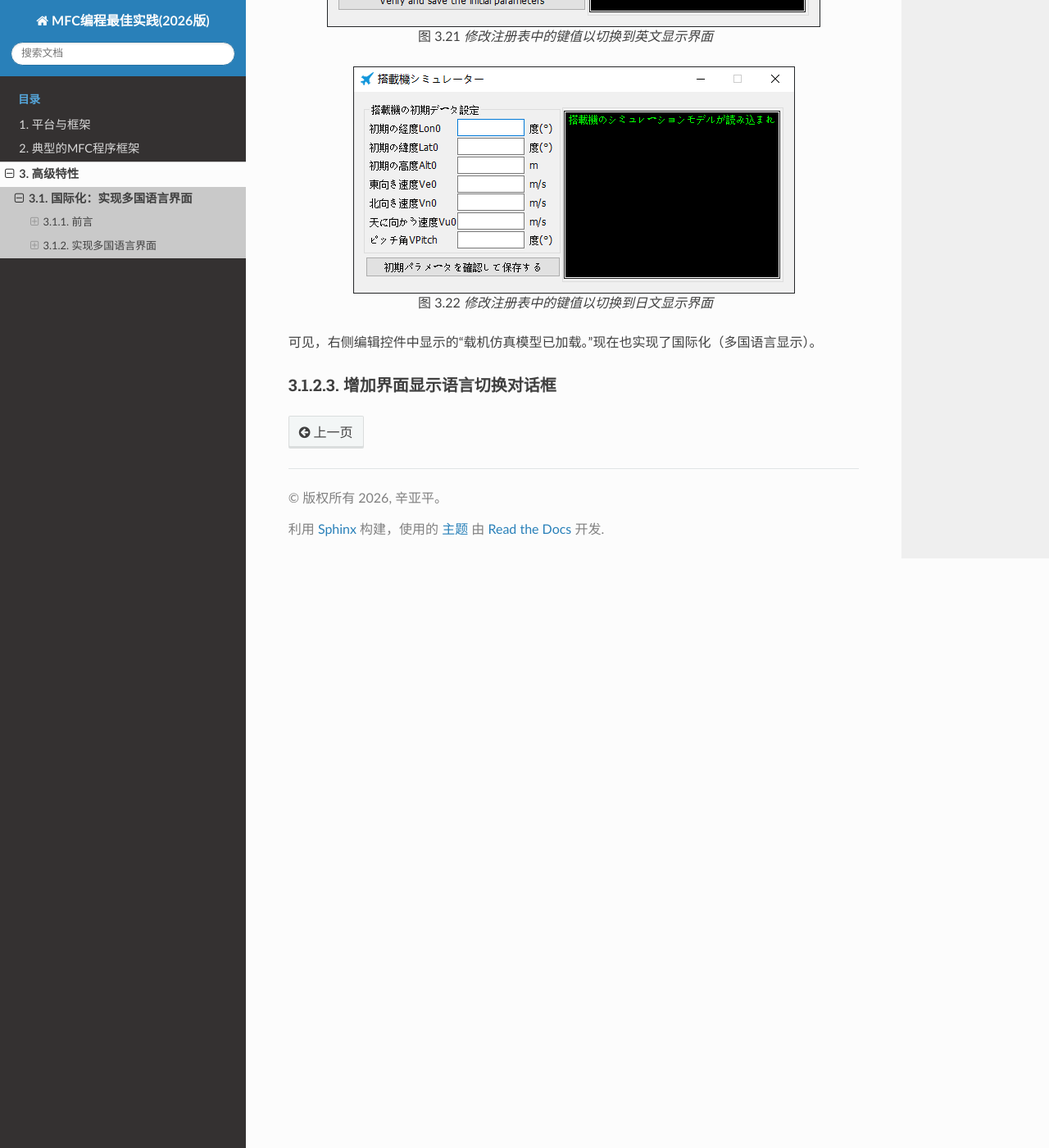
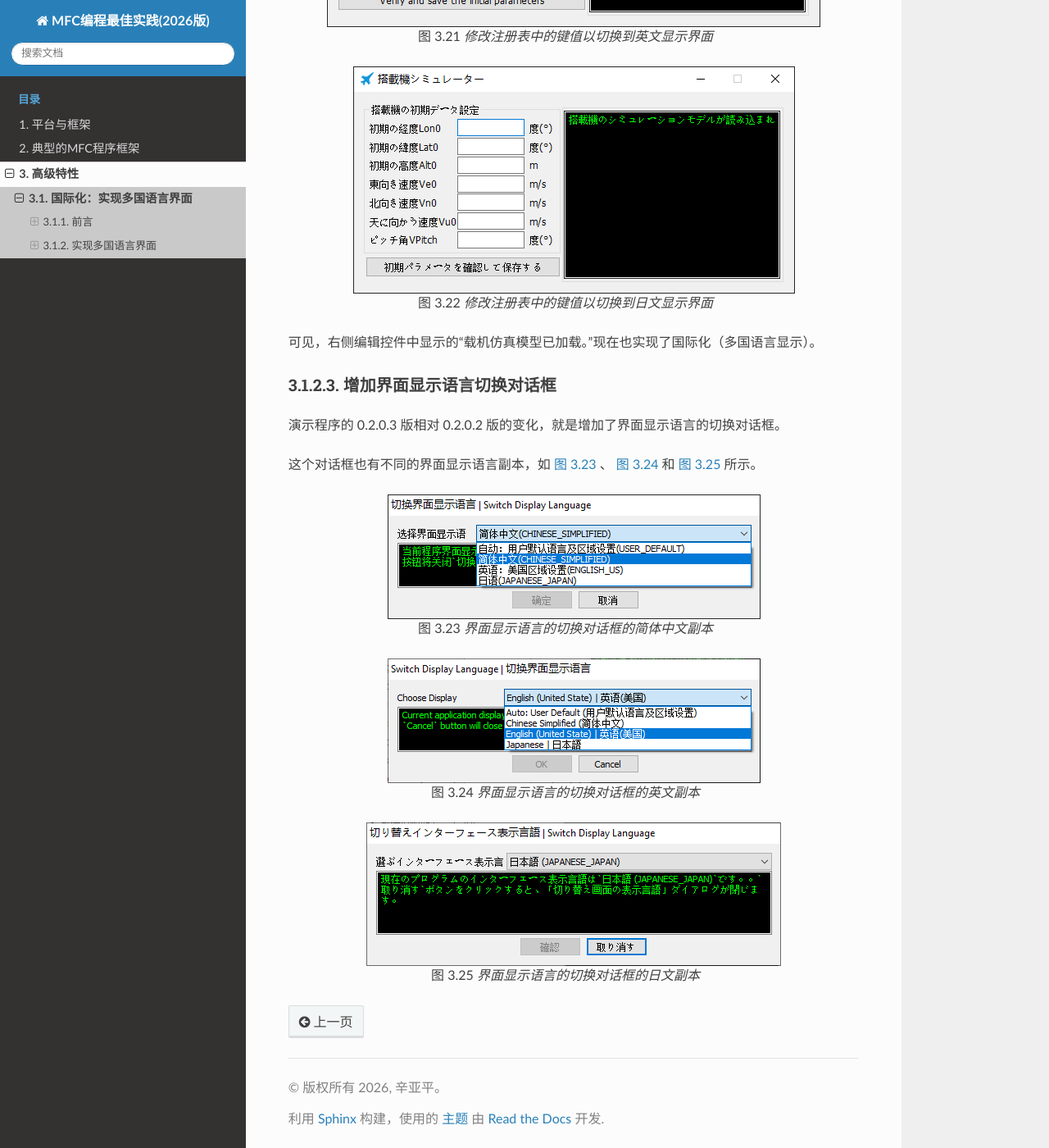
Before and after one commit to yapingxin/MFCBP2026, a Sphinx documentation site: the page built from docs/advanced-features/mfc_multilingual.rst, in a window 1280 px wide and 1400 px high, scrolled down 12724 px. Shown: the whole window at 82% size. Built offline with Sphinx 7.4.7 and the Read the Docs theme 3.1.0, drawn with Linux system fonts in a browser that asks for light colours.

Commit message:
界面显示语言的切换对话框

```diff
--- a/docs/advanced-features/mfc_multilingual.rst
+++ b/docs/advanced-features/mfc_multilingual.rst
@@ -362,3 +362,25 @@ LANGID 这种数据类型，实际上就是 uint16_t。如何给出我们期望
 
 增加界面显示语言切换对话框
 ~~~~~~~~~~~~~~~~~~~~~~~~~~~~~~~~
+
+演示程序的 0.2.0.3 版相对 0.2.0.2 版的变化，就是增加了界面显示语言的切换对话框。
+
+这个对话框也有不同的界面显示语言副本，如 :numref:`fig_mfcmul_v0.2.0.3_S1_SWITCH_UILANG_CHS` 、 :numref:`fig_mfcmul_v0.2.0.3_S1_SWITCH_UILANG_ENU` 和 :numref:`fig_mfcmul_v0.2.0.3_S1_SWITCH_UILANG_JPN` 所示。
+
+.. figure:: Resource/images/Snipaste_2026-09-11_17-57-49.png
+    :name: fig_mfcmul_v0.2.0.3_S1_SWITCH_UILANG_CHS
+    :align: center
+
+    界面显示语言的切换对话框的简体中文副本
+
+.. figure:: Resource/images/Snipaste_2026-09-11_17-58-11.png
+    :name: fig_mfcmul_v0.2.0.3_S1_SWITCH_UILANG_ENU
+    :align: center
+
+    界面显示语言的切换对话框的英文副本
+
+.. figure:: Resource/images/Snipaste_2026-09-11_17-58-27.png
+    :name: fig_mfcmul_v0.2.0.3_S1_SWITCH_UILANG_JPN
+    :align: center
+
+    界面显示语言的切换对话框的日文副本
```
Also changed, not shown: docs/advanced-features/Resource/images/Snipaste_2026-09-11_17-57-49.png (added), docs/advanced-features/Resource/images/Snipaste_2026-09-11_17-58-11.png (added), docs/advanced-features/Resource/images/Snipaste_2026-09-11_17-58-27.png (added).
